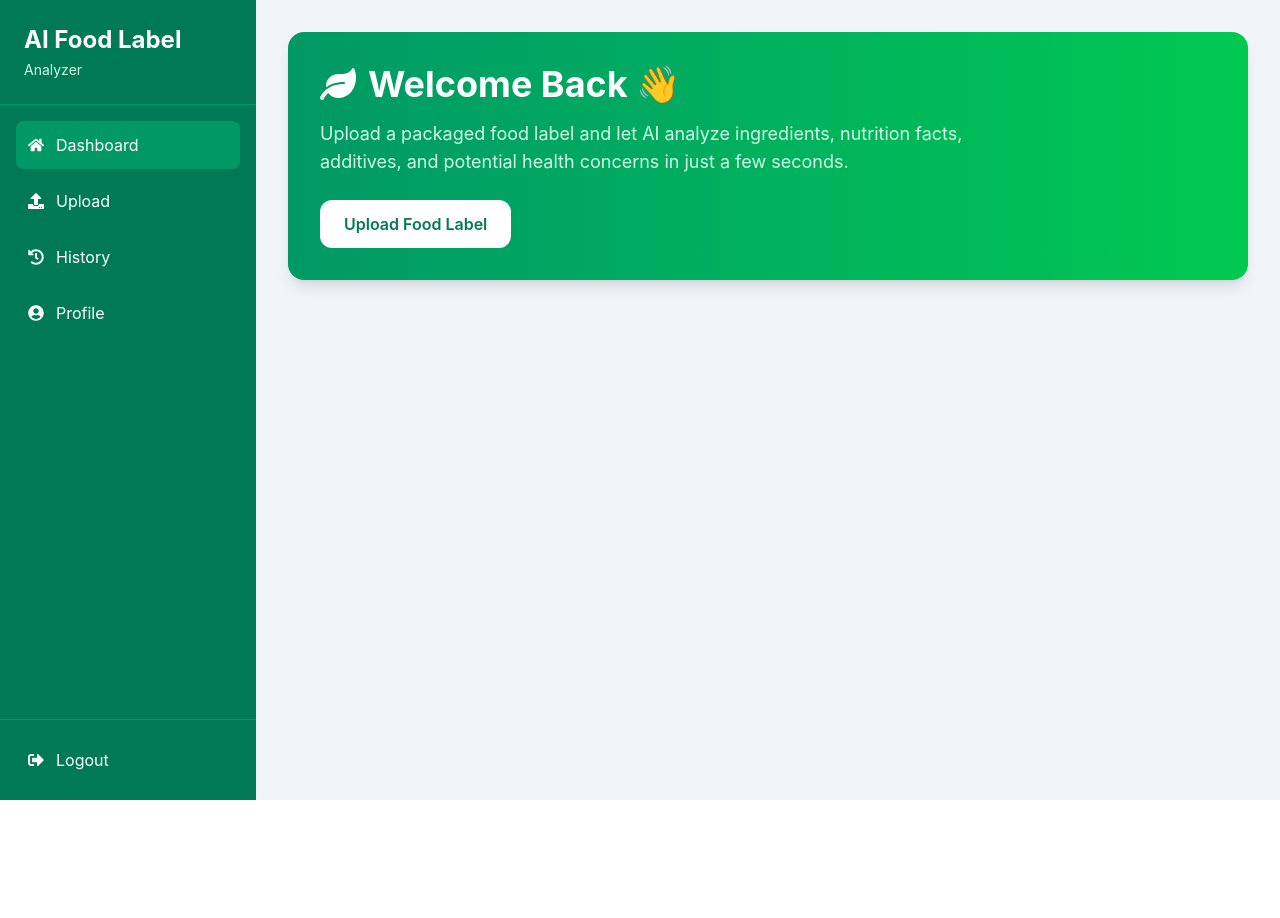
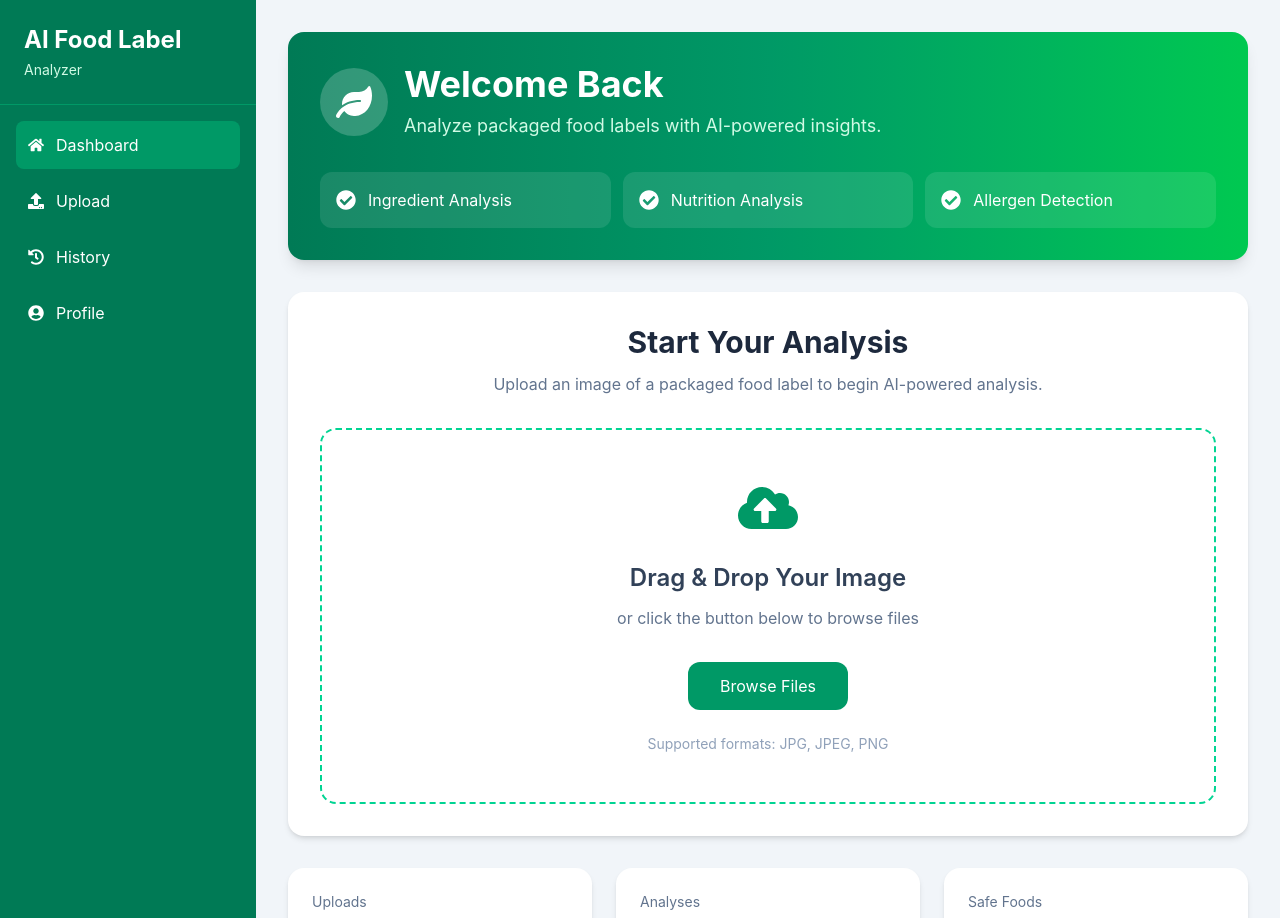
Before and after one commit to shahana-salim/AI-Food-Label-Analyzer, a React app in the folder frontend/: page /dashboard in a window 1280 px wide. Shown: the top 918 px of the page. Before the commit the page ends 800 px from the top, so only its background shows below. Built offline with nearby package versions, Linux system fonts and the light colour scheme; sample sign-in values are in the browser's storage; the HTML template or start-up script is replaced by a standard one.

Commit message:
Implement interactive image upload with preview

```diff
--- a/frontend/src/components/HeroCard.jsx
+++ b/frontend/src/components/HeroCard.jsx
@@ -1,40 +1,57 @@
-import { FaLeaf } from "react-icons/fa";
+import { FaLeaf, FaCheckCircle } from "react-icons/fa";
 
 function HeroCard() {
     return (
-        <div className="bg-gradient-to-r from-emerald-600 to-green-500 rounded-2xl shadow-lg p-8 text-white">
+        <div className="bg-gradient-to-r from-emerald-700 via-emerald-600 to-green-500 rounded-2xl shadow-lg p-8 text-white">
 
-            <div className="flex items-center gap-3 mb-4">
-                <FaLeaf className="text-4xl" />
+            <div className="flex items-center gap-4">
 
-                <h1 className="text-4xl font-bold">
-                    Welcome Back 👋
-                </h1>
+                <div className="bg-white/20 p-4 rounded-full">
+                    <FaLeaf className="text-4xl" />
+                </div>
+
+                <div>
+
+                    <h1 className="text-4xl font-bold">
+                        Welcome Back
+                    </h1>
+
+                    <p className="text-emerald-100 mt-2 text-lg">
+                        Analyze packaged food labels with AI-powered insights.
+                    </p>
+
+                </div>
+
             </div>
 
-            <p className="text-lg text-emerald-100 max-w-2xl">
-                Upload a packaged food label and let AI analyze ingredients,
-                nutrition facts, additives, and potential health concerns in
-                just a few seconds.
-            </p>
+            <div className="mt-8 grid md:grid-cols-3 gap-3">
 
-            <button
-                className="
-                    mt-6
-                    bg-white
-                    text-emerald-700
-                    font-semibold
-                    px-6
-                    py-3
-                    rounded-xl
-                    hover:scale-105
-                    hover:shadow-lg
-                    transition-all
-                    duration-300
-                "
-            >
-                Upload Food Label
-            </button>
+                <div className="flex items-center gap-3 bg-white/10 rounded-xl p-4">
+
+                    <FaCheckCircle className="text-xl" />
+
+                    <span>Ingredient Analysis</span>
+
+                </div>
+
+                <div className="flex items-center gap-3 bg-white/10 rounded-xl p-4">
+
+                    <FaCheckCircle className="text-xl" />
+
+                    <span>Nutrition Analysis</span>
+
+                </div>
+
+                <div className="flex items-center gap-3 bg-white/10 rounded-xl p-4">
+
+                    <FaCheckCircle className="text-xl" />
+
+                    <span>Allergen Detection</span>
+
+                </div>
+
+
+            </div>
 
         </div>
     );
--- /dev/null
+++ b/frontend/src/components/StatCard.jsx
@@ -0,0 +1,41 @@
+function StatCard({ title, value, subtitle, icon }) {
+    return (
+        <div
+            className="
+                bg-white
+                rounded-2xl
+                shadow-md
+                p-6
+                hover:shadow-xl
+                transition-all
+                duration-300
+            "
+        >
+            <div className="flex items-center justify-between">
+
+                <div>
+
+                    <p className="text-slate-500 text-sm">
+                        {title}
+                    </p>
+
+                    <h2 className="text-3xl font-bold mt-2">
+                        {value}
+                    </h2>
+
+                    <p className="text-emerald-600 text-sm mt-2">
+                        {subtitle}
+                    </p>
+
+                </div>
+
+                <div className="text-4xl">
+                    {icon}
+                </div>
+
+            </div>
+        </div>
+    );
+}
+
+export default StatCard;
--- /dev/null
+++ b/frontend/src/components/UploadCard.jsx
@@ -0,0 +1,171 @@
+import { useState } from "react";
+import { FaCloudUploadAlt } from "react-icons/fa";
+
+function UploadCard() {
+    const [selectedImage, setSelectedImage] = useState(null);
+    const [preview, setPreview] = useState(null);
+    const handleFileChange = (event) => {
+        const file = event.target.files[0];
+
+        if (!file) return;
+
+        setSelectedImage(file);
+        setPreview(URL.createObjectURL(file));
+    };
+    const handleRemove = () => {
+        setSelectedImage(null);
+        setPreview(null);
+
+        document.getElementById("food-label-input").value = "";
+    };
+    return (
+        <div className="bg-white rounded-2xl shadow-md p-8 mt-8">
+
+            <div className="text-center">
+
+                <h2 className="text-3xl font-bold text-slate-800">
+                    Start Your Analysis
+                </h2>
+
+                <p className="text-slate-500 mt-3">
+                    Upload an image of a packaged food label to begin AI-powered analysis.
+                </p>
+
+            </div>
+            <input
+                type="file"
+                id="food-label-input"
+                accept=".jpg,.jpeg,.png"
+                className="hidden"
+                onChange={handleFileChange}
+            />
+
+            {!preview ? (
+
+                <div
+                    className="
+                       mt-8
+                       border-2
+                       border-dashed
+                       border-emerald-400
+                       rounded-2xl
+                       p-12
+                       text-center
+                       hover:bg-emerald-50
+                       transition
+                       cursor-pointer
+        "
+                >
+
+                    <FaCloudUploadAlt className="text-6xl text-emerald-600 mx-auto mb-6" />
+
+                    <h3 className="text-2xl font-semibold text-slate-700">
+                        Drag & Drop Your Image
+                    </h3>
+
+                    <p className="text-slate-500 mt-3">
+                        or click the button below to browse files
+                    </p>
+
+                    <button
+                        onClick={() =>
+                            document.getElementById("food-label-input").click()
+                        }
+                        className="
+                           mt-8
+                           bg-emerald-600
+                           hover:bg-emerald-700
+                           text-white
+                           px-8
+                           py-3
+                           rounded-xl
+                           transition
+                        "
+                    >
+                        Browse Files
+                    </button>
+
+                    <p className="text-sm text-slate-400 mt-6">
+                        Supported formats: JPG, JPEG, PNG
+                    </p>
+
+                </div>
+
+            ) : (
+
+                <div className="mt-8 bg-slate-50 rounded-2xl p-8 text-center shadow-inner">
+
+                    <img
+                        src={preview}
+                        alt="Food Label Preview"
+                        className="mx-auto rounded-xl shadow-md max-h-72"
+                    />
+
+                    <h3 className="mt-6 text-xl font-semibold text-slate-800">
+                        {selectedImage.name}
+                    </h3>
+
+                    <p className="text-emerald-600 mt-2">
+                        ✓ Image selected successfully
+                    </p>
+
+                    <div className="flex justify-center gap-4 mt-8 flex-wrap">
+
+                        <button
+                            onClick={handleRemove}
+                            className="
+                                px-6
+                                py-3
+                                rounded-xl
+                                bg-red-500
+                                hover:bg-red-600
+                                text-white
+                                transition
+                            "
+                        >
+                            Remove
+                        </button>
+
+                        <button
+                            onClick={() =>
+                                document.getElementById("food-label-input").click()
+                            }
+                            className="
+                                px-6
+                                py-3
+                                rounded-xl
+                                border
+                                border-slate-300
+                                hover:bg-slate-100
+                                transition
+                            "
+                        >
+                            Choose Another
+                        </button>
+
+                        <button
+                            className="
+                               px-6
+                               py-3
+                               rounded-xl
+                               bg-emerald-600
+                               hover:bg-emerald-700
+                               text-white
+                               transition
+                            "
+                        >
+                            Analyze Label
+                        </button>
+
+                    </div>
+
+                </div>
+
+            )}
+
+        </div>
+    );
+}
+
+
+export default UploadCard;
--- a/frontend/src/pages/Dashboard.jsx
+++ b/frontend/src/pages/Dashboard.jsx
@@ -1,6 +1,14 @@
 import { useNavigate } from "react-router-dom";
 import Sidebar from "../components/Sidebar";
 import HeroCard from "../components/HeroCard";
+import StatCard from "../components/StatCard";
+import UploadCard from "../components/UploadCard";
+
+import {
+    FaUpload,
+    FaFlask,
+    FaLeaf,
+} from "react-icons/fa";
 
 function Dashboard() {
 
@@ -21,6 +29,31 @@ function Dashboard() {
             <main className="flex-1 p-8">
 
                 <HeroCard />
+                <UploadCard />
+                <div className="grid grid-cols-1 md:grid-cols-3 gap-6 mt-8">
+
+                    <StatCard
+                        title="Uploads"
+                        value="0"
+                        subtitle="Total uploaded labels"
+                        icon={<FaUpload className="text-emerald-600" />}
+                    />
+
+                    <StatCard
+                        title="Analyses"
+                        value="0"
+                        subtitle="Completed analyses"
+                        icon={<FaFlask className="text-blue-600" />}
+                    />
+
+                    <StatCard
+                        title="Safe Foods"
+                        value="0"
+                        subtitle="Healthy products"
+                        icon={<FaLeaf className="text-green-600" />}
+                    />
+
+                </div>
 
             </main>
 
```
